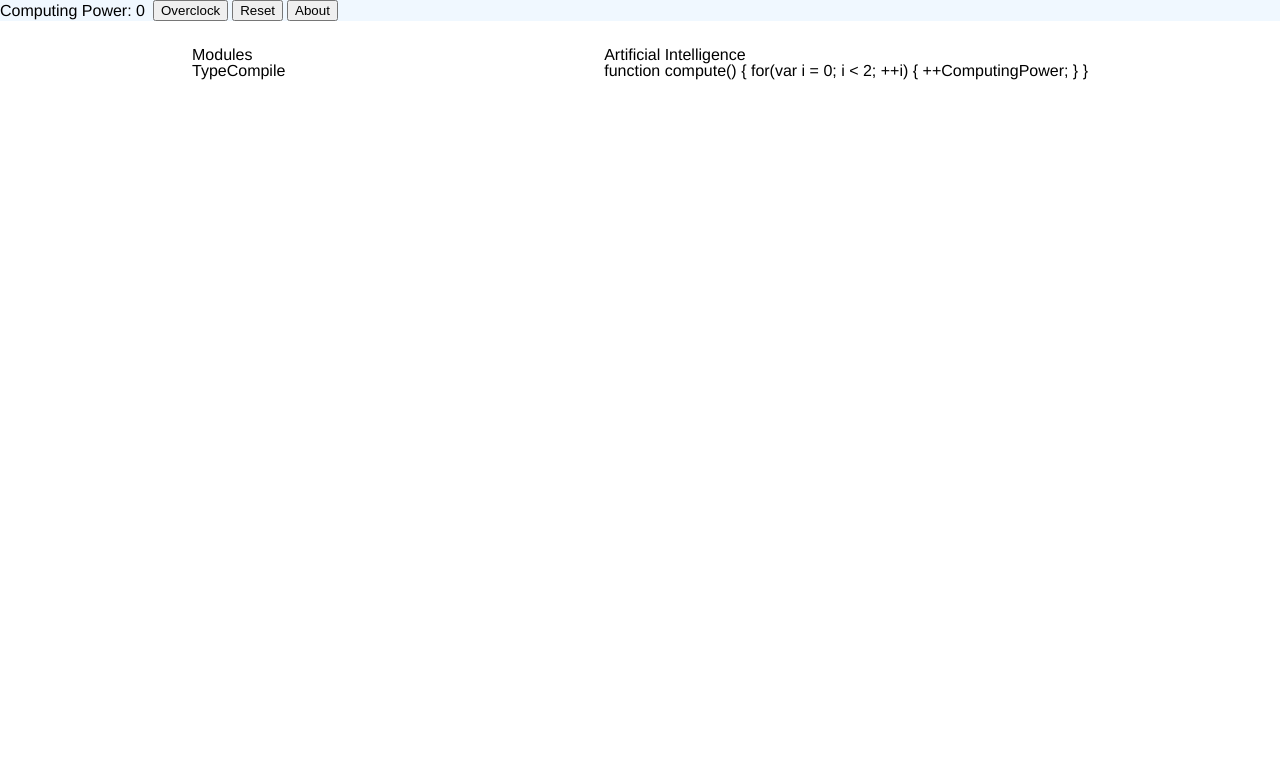
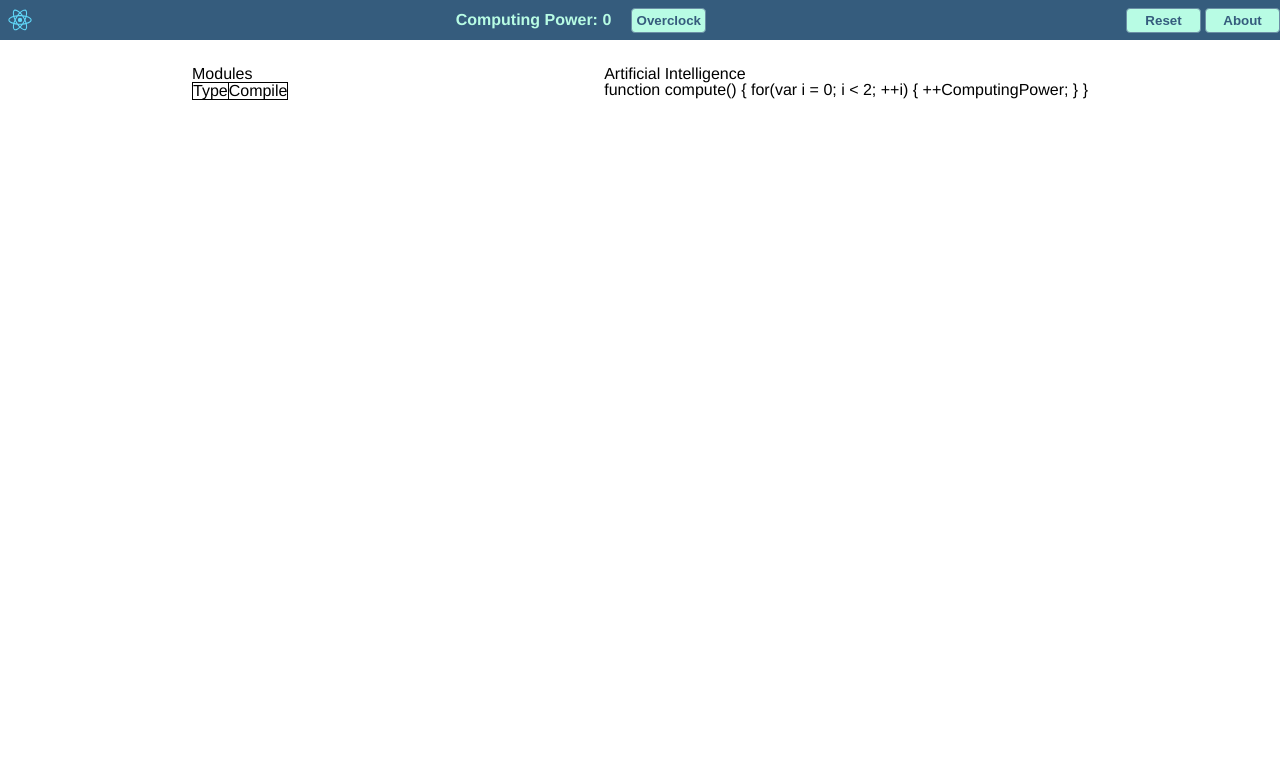
Before and after one commit to carlchizhang/component, a React (Create React App) app: page / in a window 1280 px wide. Shown: the top 763 px of the page. Built offline with nearby package versions, Linux system fonts and the light colour scheme.

Commit message:
upgrades table purchasing complete

```diff
--- a/src/App.js
+++ b/src/App.js
@@ -15,19 +15,6 @@ import './App.css';
 */
 
 /* Header stuff */
-const powerDisplayStyle0 = {
-  display: 'flex',
-  alignItems: 'center',
-}
-const powerDisplayStyle1 = {
-  display: 'flex',
-  alignItems: 'center',
-}
-const powerDisplayStyle2 = {
-  display: 'flex',
-  alignItems: 'center',
-}
-
 const powerTextStyle0 = {
   marginRight: '4px',
 }
@@ -66,23 +53,23 @@ const ocButtonStyle2 = {
 
 class PowerDisplay extends Component {
   render() {
-    let divStyle;
+    let divStyle = {
+      display: 'flex',
+      alignItems: 'center',
+    };
     let h1Style;
     let buttonStyle;
 
     switch(this.props.styleLevel) {
       case 2:
-        divStyle = powerDisplayStyle2;
         h1Style = powerTextStyle2;
         buttonStyle = ocButtonStyle2;
         break;
       case 1:
-        divStyle = powerDisplayStyle1;
         h1Style = powerTextStyle1;
         buttonStyle = ocButtonStyle1;
         break;
       default:
-        divStyle = powerDisplayStyle0;
         h1Style = powerTextStyle0;
         buttonStyle = ocButtonStyle0;
         break;
@@ -206,10 +193,11 @@ const upgradesThTdStyle0 = {
   border: '1px solid black',
 }
 function UpgradeItem(props) {
+  let thTdStyle = upgradesThTdStyle0;
   return (
     <tr key={props.key} className='upgrade-item'>
-      <td>{props.upgradeName}</td>
-      <td className='compile-column'>
+      <td style={thTdStyle}>{props.upgradeName}</td>
+      <td style={thTdStyle} className='compile-column'>
         <button onClick={() => props.onUpgrade(props.upgradeIndex)}>
           Cost: {props.upgradeCost}
         </button>
@@ -231,18 +219,21 @@ class UpgradesWidget extends Component {
   }
 
   render() {
+    let widgetStyle = upgradesWidgetStyle0;
+    let tableStyle = upgradesTableStyle0;
+    let thTdStyle = upgradesThTdStyle0;
+
+    if(this.props.visibleWidgets.UpgradesTable) {
       return (
-      <div className='upgrades-widget'>
+        <div className='upgrades-widget' style={widgetStyle}>
           <h1>Modules</h1>
           <table className='upgrades-table'>
-          {this.props.visibleWidgets.UpgradesTable &&
             <thead>
             <tr>
-              <th>Type</th>
-              <th>Compile</th>
+              <th style={thTdStyle}>Type</th>
+              <th style={thTdStyle}>Compile</th>
             </tr>
             </thead>
-          }
 
             <tbody>
             {this.props.upgrades.map((item, index) => {
@@ -255,6 +246,31 @@ class UpgradesWidget extends Component {
           </table>
         </div>
       );
+    }
+    else {
+      let divStyle = {
+        display: 'flex',
+      };
+      return (
+        <div className='upgrades-widget' style={widgetStyle}>
+          {this.props.upgrades.map((item, index) => {
+            if (!item.compiled && item.prerequisite && this.props.curPower >= item.upgradeCost) {
+              return (
+                <div style={divStyle}>
+                  <h1> {item.upgradeName} </h1>
+
+                  <button onClick={() => this.props.onUpgrade(index)}>
+                    Cost: {item.upgradeCost}
+                  </button>
+                </div>
+              );
+            }
+            else
+              return null;
+          })}
+        </div>
+      );
+    }
   }
 }
 
@@ -340,7 +356,7 @@ class App extends Component {
       currentComputingPower: 0,
       currentOverclockIncrement: 8,
       maxComputingPower: 1048576,
-      styleLevel: 0,
+      styleLevel: 2,
 
       visibleWidgets: {
         Navbar: true,
```
Lines whose indentation alone changed are shown as unchanged.
